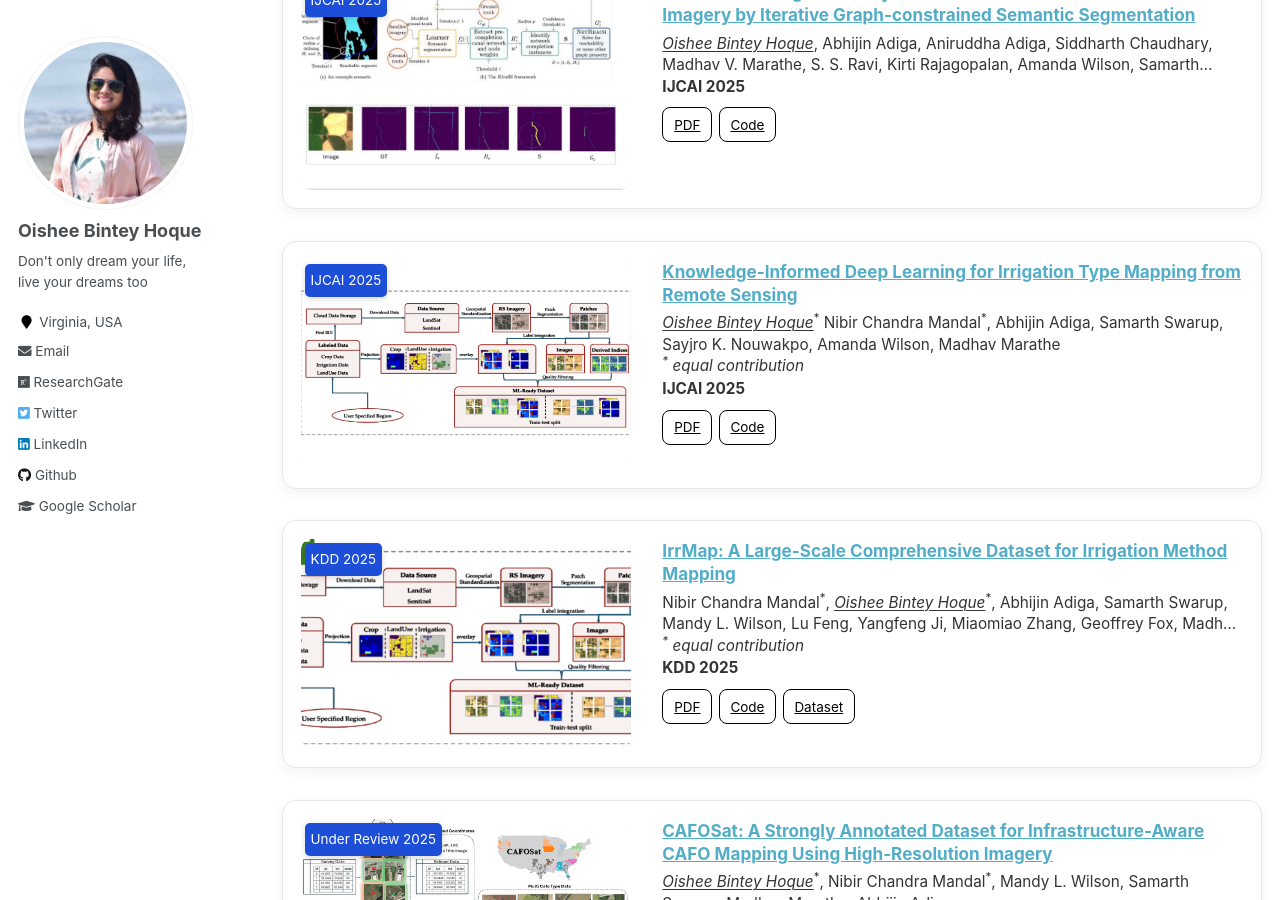
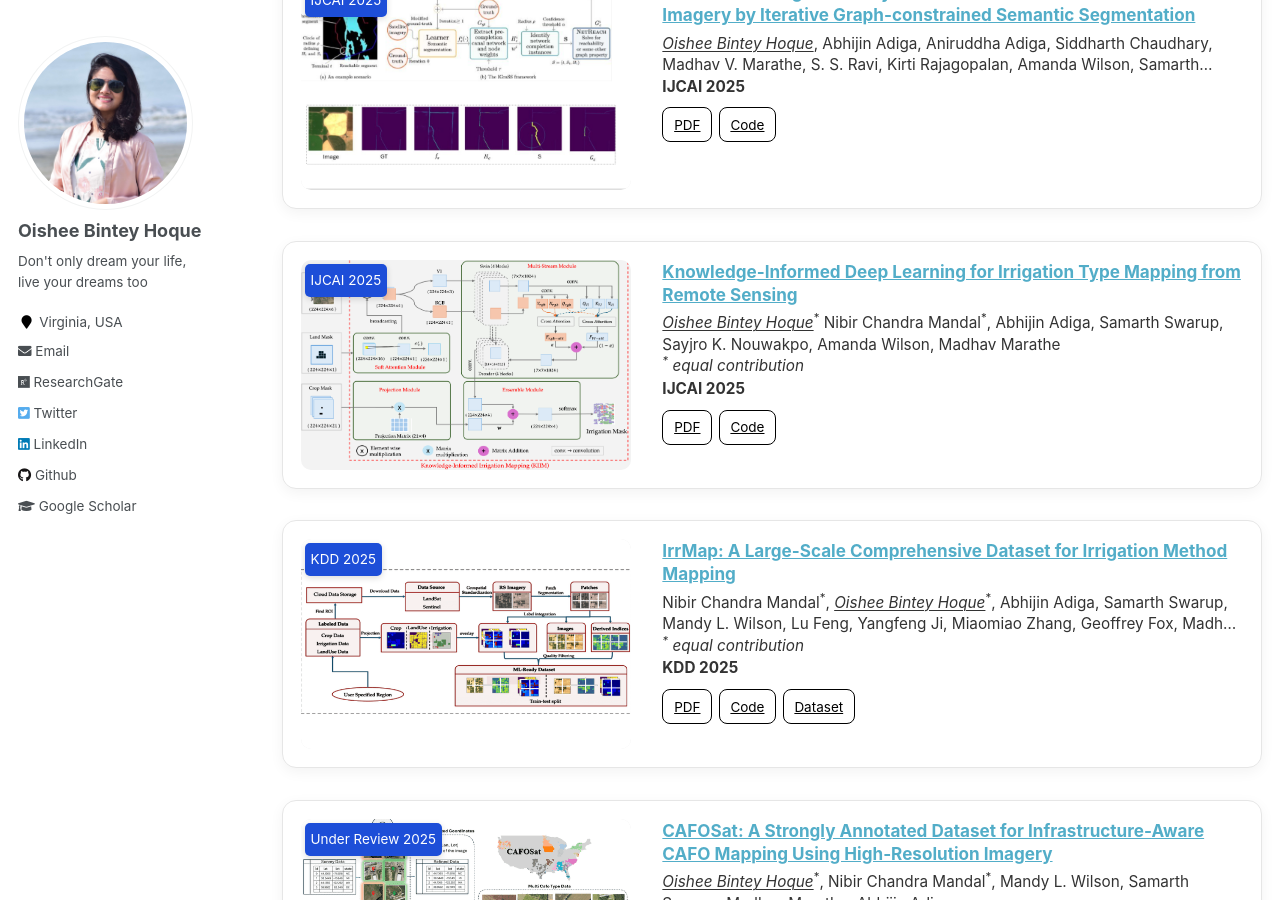
Before and after one commit to oishee-hoque/oishee-hoque.github.io, a Jekyll site: the page built from _pages/about.md, in a window 1280 px wide and 900 px high, scrolled down 1337 px. Built offline with Jekyll 4.4.1, drawn with Linux system fonts in a browser that asks for light colours.

Commit message:
updare resolution

```diff
--- a/_pages/about.md
+++ b/_pages/about.md
@@ -164,7 +164,7 @@
   <!-- <img src="/images/pubs/kiim.png" alt="Knowledge-Informed Deep Learning demo" class="pub-thumb"> -->
    <div class="thumb-wrap">
     <img
-      src="{{ '/images/pubs/kiimv2.png' | relative_url }}"
+      src="{{ '/images/pubs/KIIM.png' | relative_url }}"
       alt="kiim demo"
       class="pub-thumb"
       width="300" height="210" loading="lazy" decoding="async"
@@ -196,7 +196,7 @@
  <!-- <img src="/images/pubs/irrmap.png" alt="IrrMap demo" class="pub-thumb"> -->
  <div class="thumb-wrap">
     <img
-      src="{{ '/images/pubs/irrmap.png' | relative_url }}"
+      src="{{ '/images/pubs/kiimv2.png' | relative_url }}"
       alt="irrmap demo"
       class="pub-thumb"
       width="300" height="210" loading="lazy" decoding="async"
```
Also changed, not shown: images/pubs/hrnet.png, images/pubs/kiimv2.png.
